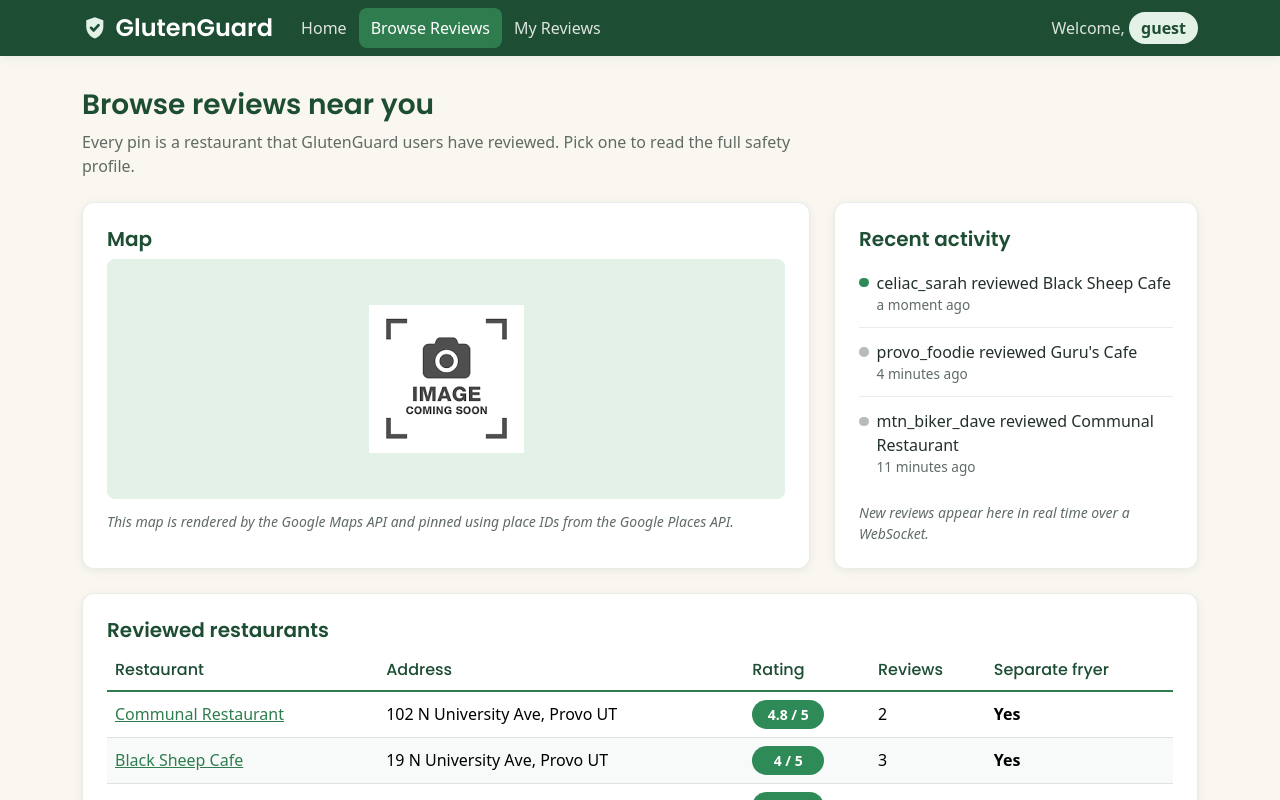
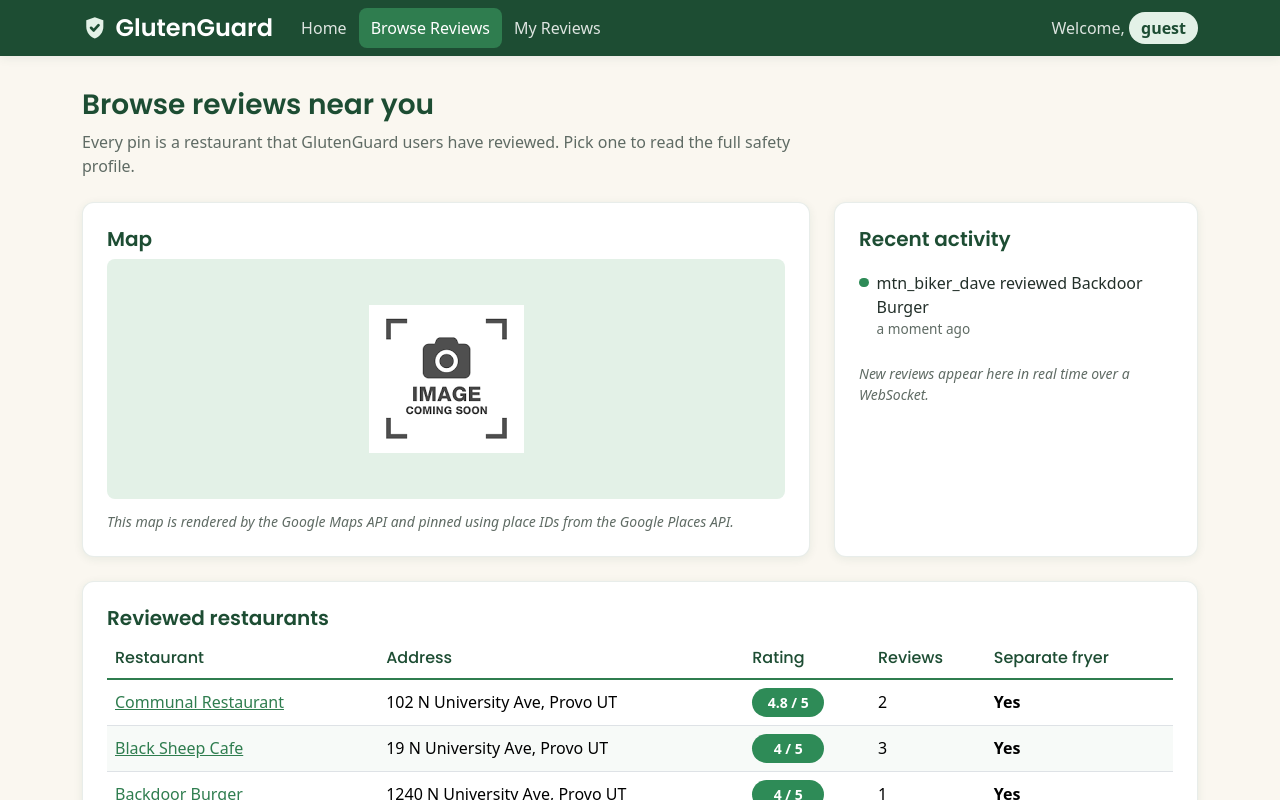
Before and after one commit to blakeg9944/Fall2026Startup, a React (Vite) app: page /browse in a window 1280 px wide. Shown: the top 800 px of the page. Built offline with nearby package versions, Linux system fonts and the light colour scheme; a web font is replaced by a local one.

Commit message:
Mock recent activity feed on browse page

```diff
--- a/src/browse/browse.jsx
+++ b/src/browse/browse.jsx
@@ -3,14 +3,35 @@ import { Link } from 'react-router-dom';
 import { getAllPlaces } from '../data/places';
 import { getReviews } from '../data/reviewStore';
 import { badgeClass, formatRating, summarize } from '../data/stats';
+import { timeAgo } from '../timeAgo';
 import './browse.css';
+
+const fakeUsers = ['user_42', 'provo_foodie', 'celiac_sarah', 'glutenfree_mom3', 'mtn_biker_dave', 'byu_student'];
+
+// Stands in for a message arriving over the WebSocket when anyone posts a review
+function fakeReviewEvent() {
+  const places = getAllPlaces();
+  const user = fakeUsers[Math.floor(Math.random() * fakeUsers.length)];
+  const place = places[Math.floor(Math.random() * places.length)];
+  return { id: crypto.randomUUID(), text: `${user} reviewed ${place.name}`, time: Date.now() };
+}
 
 export function Browse() {
   const [reviews, setReviews] = React.useState([]);
+  const [activity, setActivity] = React.useState([]);
 
   // Load the reviews once, when the page opens
   React.useEffect(() => {
     setReviews(getReviews());
+  }, []);
+
+  // Mock WebSocket: a fake review event arrives every 5 seconds, and the feed keeps the newest 5.
+  // The cleanup stops the timer when the user leaves the page.
+  React.useEffect(() => {
+    const timer = setInterval(() => {
+      setActivity((previous) => [fakeReviewEvent(), ...previous].slice(0, 5));
+    }, 5000);
+    return () => clearInterval(timer);
   }, []);
 
   // One row per restaurant that has at least one review, best rated first.
@@ -76,27 +97,21 @@ export function Browse() {
 
         <section className="gg-card" id="recent-activity">
           <h3>Recent activity</h3>
-          {/* Placeholder: pushed over a WebSocket as users post reviews anywhere in the app */}
-          <ul className="live-feed">
-            <li>
-              <span>
-                celiac_sarah reviewed Black Sheep Cafe
-                <time className="feed-time">a moment ago</time>
-              </span>
-            </li>
-            <li>
-              <span>
-                provo_foodie reviewed Guru's Cafe
-                <time className="feed-time">4 minutes ago</time>
-              </span>
-            </li>
-            <li>
-              <span>
-                mtn_biker_dave reviewed Communal Restaurant
-                <time className="feed-time">11 minutes ago</time>
-              </span>
-            </li>
-          </ul>
+          {/* Mocked with setInterval until the WebSocket service exists */}
+          {activity.length === 0 ? (
+            <p className="feed-empty">Waiting for activity...</p>
+          ) : (
+            <ul className="live-feed">
+              {activity.map((event) => (
+                <li key={event.id}>
+                  <span>
+                    {event.text}
+                    <time className="feed-time">{timeAgo(event.time)}</time>
+                  </span>
+                </li>
+              ))}
+            </ul>
+          )}
           <p className="placeholder-note">New reviews appear here in real time over a WebSocket.</p>
         </section>
       </div>
```
